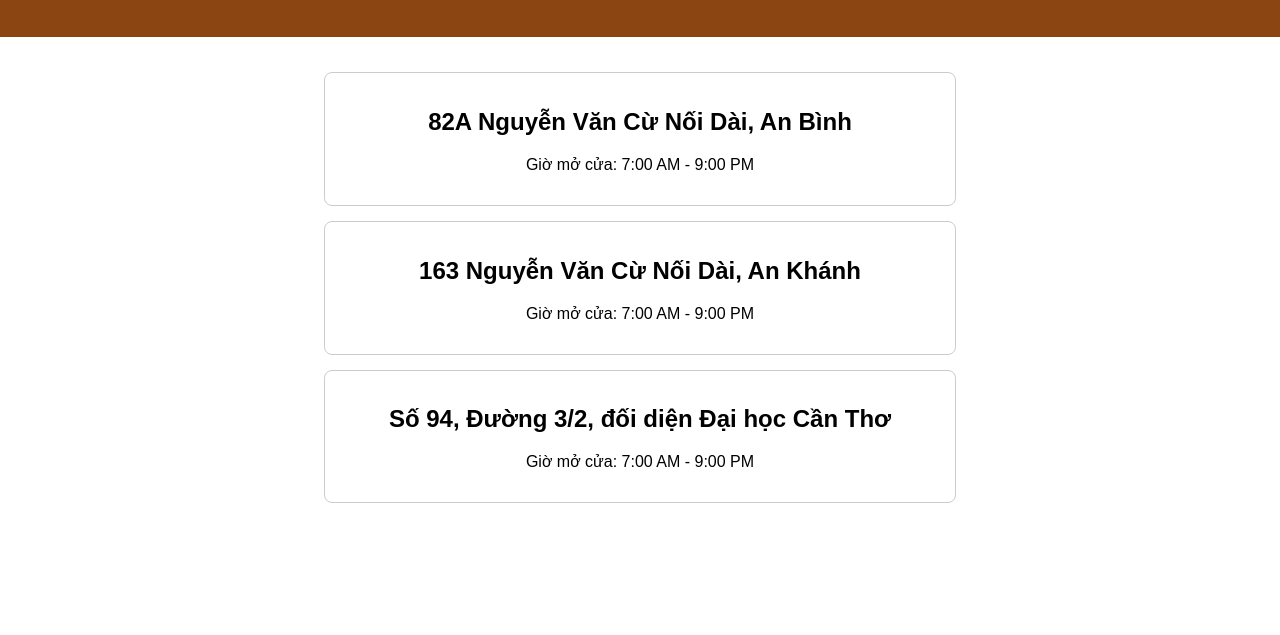
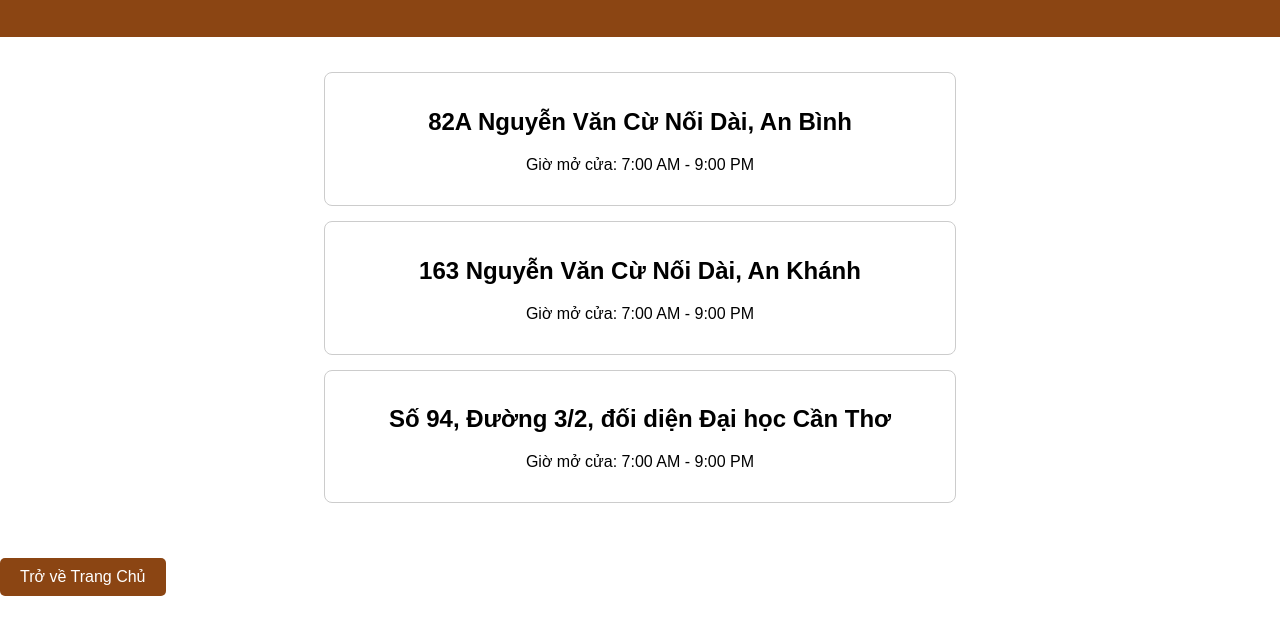
Before and after one commit to magasincoffee/magasin-coffee, a plain HTML site: page stores.html in a window 1280 px wide. Shown: the part 125-760 px from the top of the page. Drawn offline with Linux system fonts and the light colour scheme.

Commit message:
Update stores.html

```diff
--- a/stores.html
+++ b/stores.html
@@ -53,5 +53,7 @@
             <p>Giờ mở cửa: 7:00 AM - 9:00 PM</p>
         </div>
     </section>
+    <a href="index.html" style="text-decoration: none; background-color: #8B4513; color: white; padding: 10px 20px; border-radius: 5px; display: inline-block; margin: 20px 0;">Trở về Trang Chủ</a>
+
 </body>
 </html>
```
